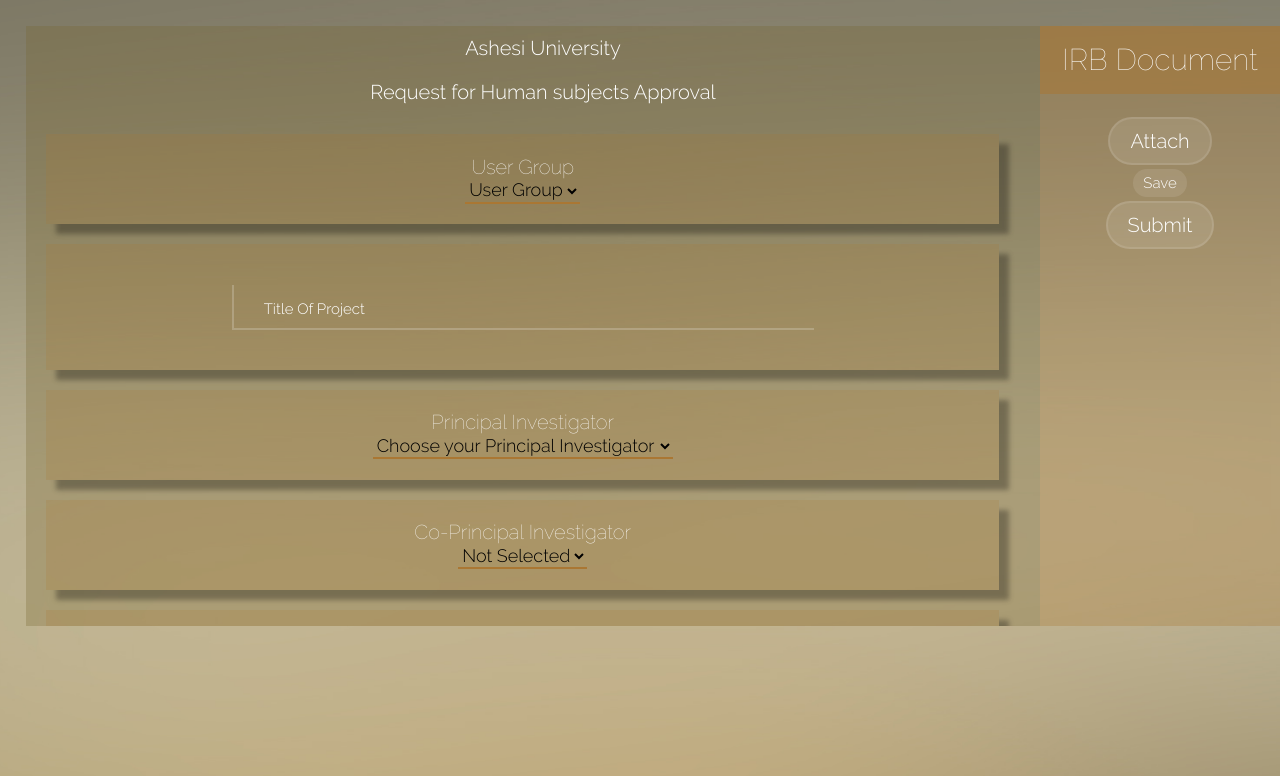
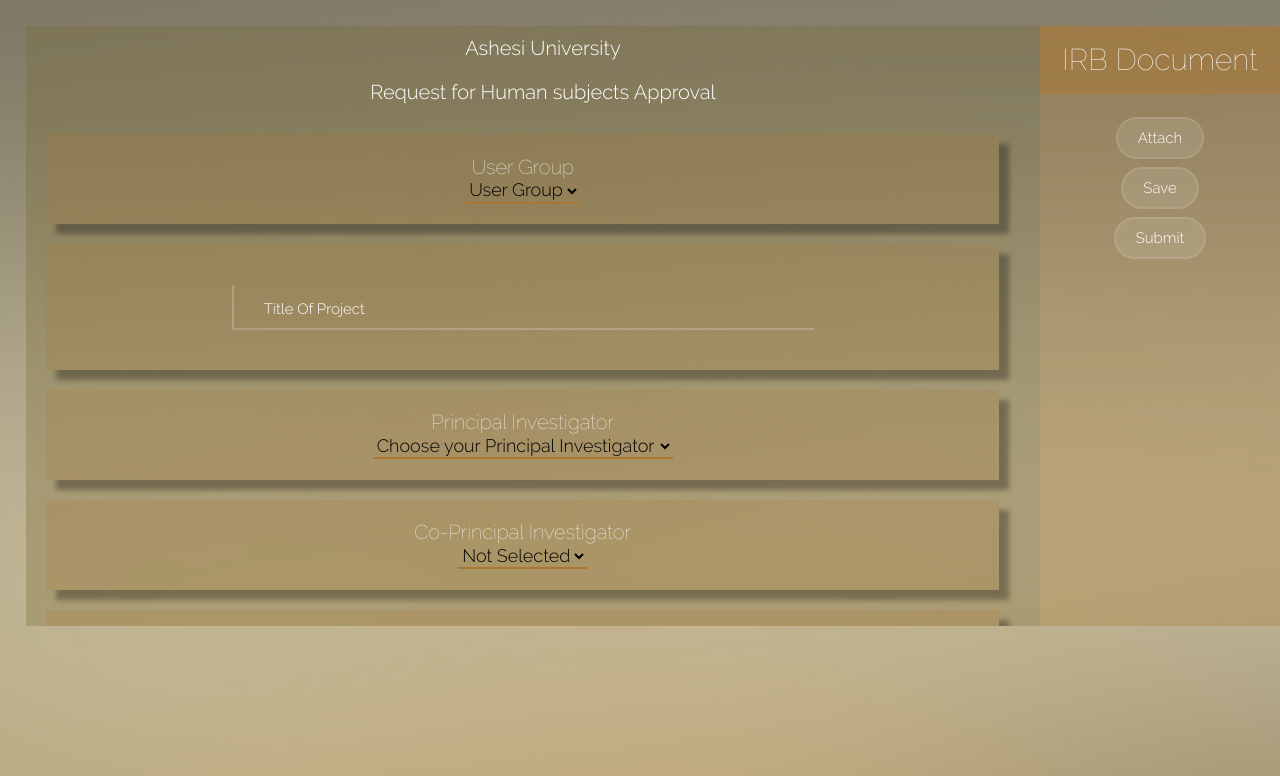
Before and after one commit to nanaKwadwo/webTechIRBG13, a PHP site: page /IrbDoc.php in a window 1280 px wide. Shown: the top 776 px of the page. Run offline with PHP 8.4, Linux system fonts and the light colour scheme; the visitor is signed in with stand-in values (Sample User, id 1).

Commit message:
bug fixes

```diff
--- a/IrbDoc.php
+++ b/IrbDoc.php
@@ -125,13 +125,13 @@
             <div class="heading">IRB Document</div>
             <br>
             <div class="add">
-                <a href="">Attach</a>
+                <button href="">Attach</button>
             </div>
             <div class="add">
                 <button  type="submit" form="irbform" value="Submit">Save</button>
             </div>
             <div class="add">
-                <a href="">Submit</a>
+                <button href="">Submit</button>
             </div>
         </aside>
     </div>
--- a/css/style.css
+++ b/css/style.css
@@ -284,7 +284,7 @@
     flex-direction: row;
     justify-content: center;
 }
-.add a{
+.add button ,a{
     width: auto;
     background-color:rgba(255,255,255,0.1);
     border: none;
```
